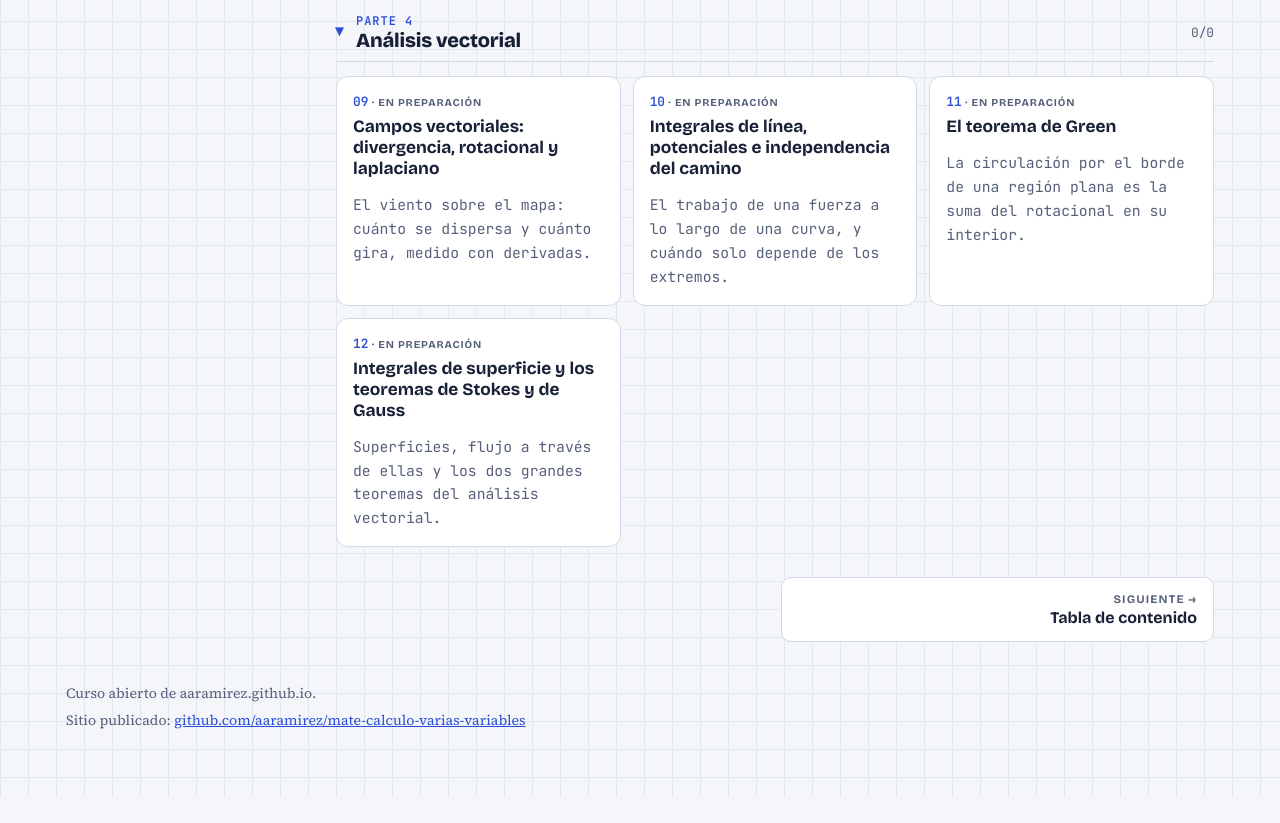
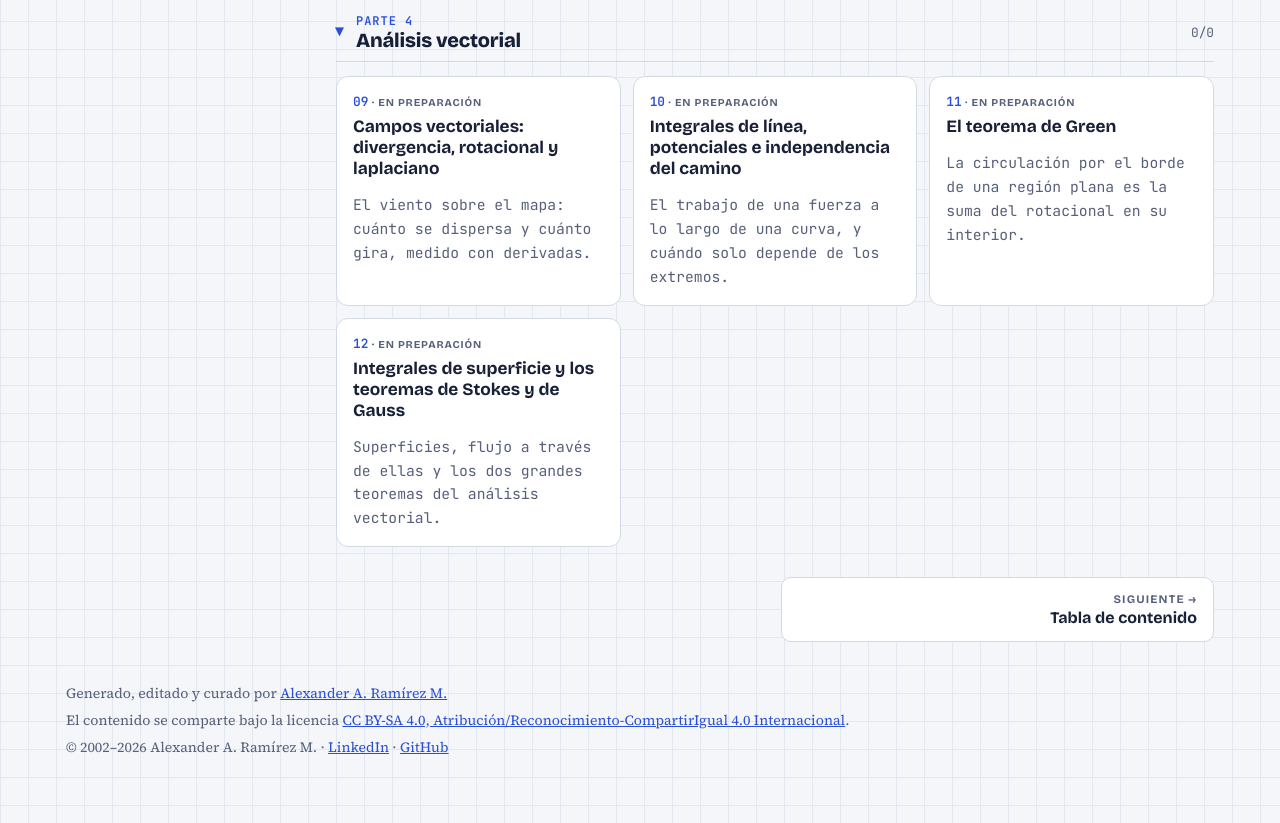
Before and after one commit to aaramirez/mate-calculo-varias-variables, a plain HTML site: page index.html in a window 1280 px wide. Shown: the part 2443-3266 px from the top of the page. Before the commit the page ends 3240 px from the top, so only its background shows below. Drawn offline with nearby package versions, Linux system fonts and the light colour scheme.

Commit message:
Pie común: autoría, licencia CC BY-SA 4.0 y año que se actualiza solo

```diff
--- a/index.html
+++ b/index.html
@@ -88,7 +88,7 @@ height="0" width="0" style="display:none;visibility:hidden"></iframe></noscript>
 <nav class="pager" id="pager" aria-label="Capítulo anterior y siguiente"></nav>
 </main>
 </div>
-<footer><span>Curso abierto de aaramirez.github.io.</span><span>Sitio publicado: <a href="https://github.com/aaramirez/mate-calculo-varias-variables" target="_blank" rel="noopener">github.com/aaramirez/mate-calculo-varias-variables</a></span></footer>
+<footer><span>Generado, editado y curado por <a href="https://www.linkedin.com/in/alexander-ramirez-morales/" target="_blank" rel="noopener">Alexander A. Ramírez M.</a></span><span>El contenido se comparte bajo la licencia <a href="https://creativecommons.org/licenses/by-sa/4.0/deed.es" target="_blank" rel="noopener">CC BY-SA 4.0, Atribución/Reconocimiento-CompartirIgual 4.0 Internacional</a>.</span><span>© 2002–<span data-anio>2026</span> Alexander A. Ramírez M. · <a href="https://www.linkedin.com/in/alexander-ramirez-morales/" target="_blank" rel="noopener">LinkedIn</a> · <a href="https://github.com/aaramirez" target="_blank" rel="noopener">GitHub</a></span><script>document.querySelectorAll('[data-anio]').forEach(function (e) { e.textContent = new Date().getFullYear(); });</script></footer>
 </div>
 <script src="assets/lab.js"></script>
 </body>
```
Also changed, not shown: temario.html (+1 -1 lines).
